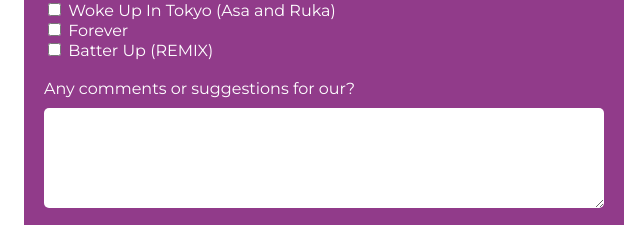
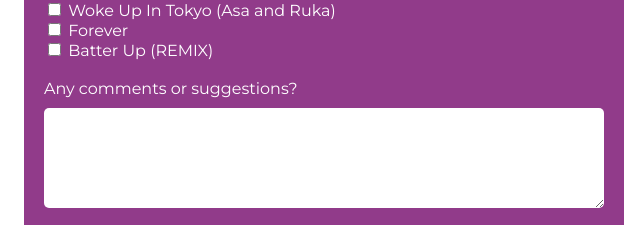
Before and after one commit to jeje-ar/baemon-survey-form, a plain HTML site: page index.html in a window 1280 px wide. Shown: the part 1047-1272 px from the top of the page, 316-956 px from the left. Drawn offline with Linux system fonts and the light colour scheme.

Commit message:
Update index.html

```diff
--- a/index.html
+++ b/index.html
@@ -70,7 +70,7 @@
         <input type="checkbox" value="batter-up"/> Batter Up (REMIX) <br/>
         <br/>
     <label for="comment" id="comment">
-        Any comments or suggestions for our?
+        Any comments or suggestions?
         <textarea id="comments" cols="30" rows="10"></textarea>
     </label>
 
```
